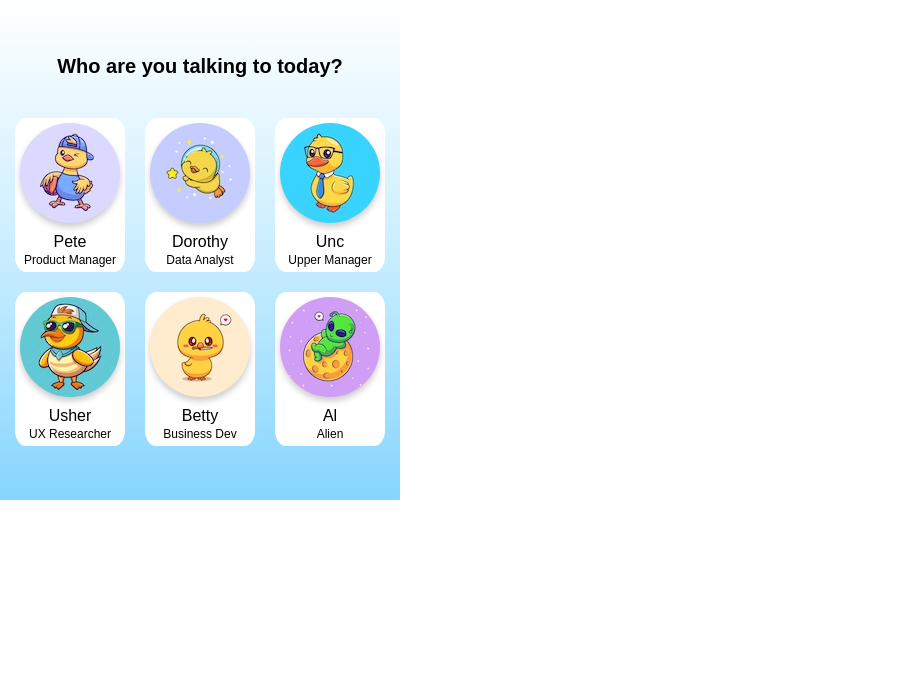
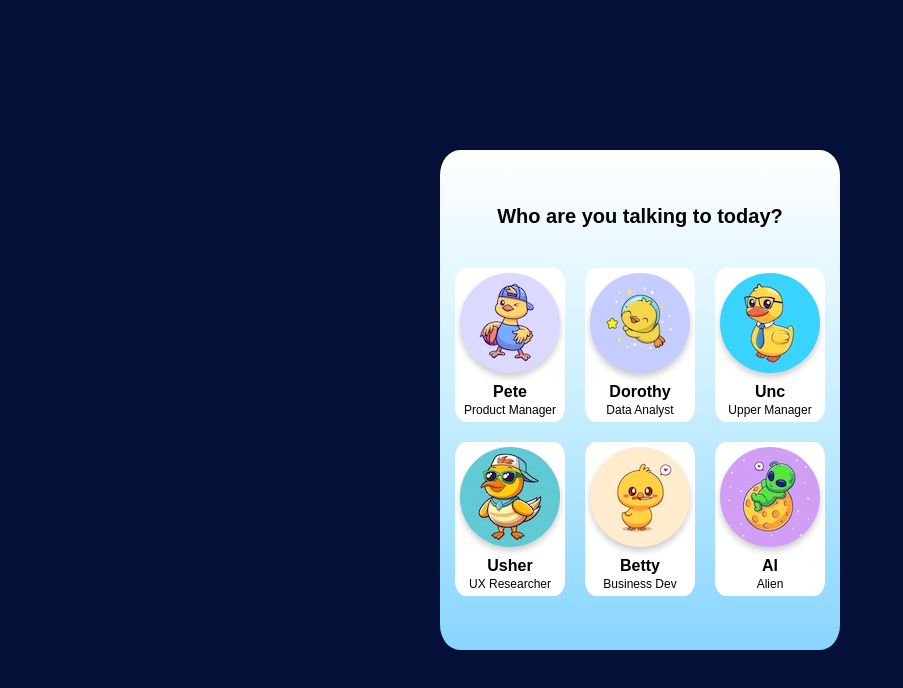
Before and after one commit to soapjia/talkdevtome, a React (Create React App) app in the folder chrome-extension/: page / in a window 1280 px wide. Shown: the top 688 px of the page, without its empty margins (0-903 px from the left). Built offline with nearby package versions, Linux system fonts and the light colour scheme.

Commit message:
emergency

```diff
--- a/chrome-extension/src/App.css
+++ b/chrome-extension/src/App.css
@@ -1,13 +1,23 @@
+body {
+  height: 100vh;
+  display: flex;
+  justify-content: center;
+  align-items: center;
+  margin: 0;
+  background-color: #051038;
+}
+
 .App {
     width: 400px;
     height: 500px;
     background-color: rgb(218, 254, 254);
-    background: linear-gradient(#ffffff, #caeeff, #87d5ff); /* Gradient colors */
+    background: linear-gradient(#ffffff, #caeeff, #87d5ff);
     overflow-y: auto;
     display: flex;
     flex-direction: column;
     justify-content: center;
     align-items: center;
+    border-radius: 5%;
 }
 
 .title {
@@ -43,10 +53,10 @@
 
   .circle-wrapper:hover {
     cursor: pointer;
-    box-shadow: 0 8px 12px rgba(0, 0, 0, 0.3); /* Enhanced shadow */
-    transform: scale(1.1); /* Slight zoom-in effect */
-    transition: all 0.3s ease-in-out; /* Smooth transition for hover effects */
-    background-color: #f4f4f4; /* Background color change */
+    box-shadow: 0 8px 12px rgba(0, 0, 0, 0.3);
+    transform: scale(1.1);
+    transition: all 0.3s ease-in-out;
+    background-color: #f4f4f4;
 }
 
   .circle {
@@ -60,6 +70,7 @@
   .name {
     margin-top: 10px;
     font-family: 'Poppins', sans-serif;
+    font-weight: 600;
   }
 
   .role {
--- a/chrome-extension/src/chat.css
+++ b/chrome-extension/src/chat.css
@@ -1,3 +1,12 @@
+body {
+    height: 100vh;
+    display: flex;
+    justify-content: center;
+    align-items: center;
+    margin: 0;
+    background-color: #051038;
+  }
+
 .Chat {
     width: 400px;
     height: 500px;
@@ -7,6 +16,7 @@
     flex-direction: column;
     justify-content: center;
     align-items: center;
+    border-radius: 5%;
 }
 
 .chat-container {
```
